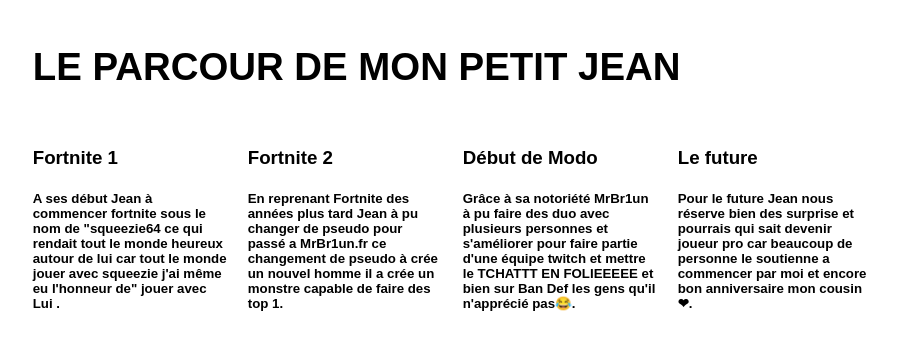
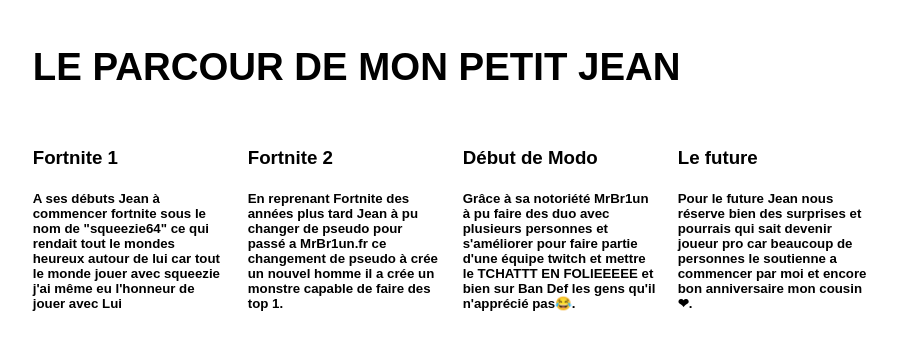
Before and after one commit to matimore02/Template-exemple, a plain HTML site: page index.html in a window 1280 px wide. Shown: the part 744-1094 px from the top of the page, without its empty margins (42-939 px from the left). Drawn offline with Linux system fonts and the light colour scheme.

Commit message:
Update index.html

```diff
--- a/index.html
+++ b/index.html
@@ -41,7 +41,7 @@
 						<h3>Fortnite 1</h3>
 						<p class="description">
 							<h5>
-								A ses début Jean à commencer fortnite sous le nom de "squeezie64 ce qui rendait tout le monde heureux autour de lui car tout le monde jouer avec squeezie j'ai même eu l'honneur de" jouer avec Lui	.
+								A ses débuts Jean à commencer fortnite sous le nom de "squeezie64" ce qui rendait tout le mondes heureux autour de lui car tout le monde jouer avec squeezie j'ai même eu l'honneur de jouer avec Lui
 							</h5>
 						</p>
 					</div>
@@ -65,7 +65,7 @@
 						<h3>Le future</h3>
 						<p class="description">
 							<h5>
-							Pour le future Jean nous réserve bien des surprise et pourrais qui sait devenir joueur pro car beaucoup de personne le soutienne a commencer par moi et encore bon anniversaire mon cousin ❤.
+							Pour le future Jean nous réserve bien des surprises et pourrais qui sait devenir joueur pro car beaucoup de personnes le soutienne a commencer par moi et encore bon anniversaire mon cousin ❤.
 						</h5>
 						</p>
 
```
